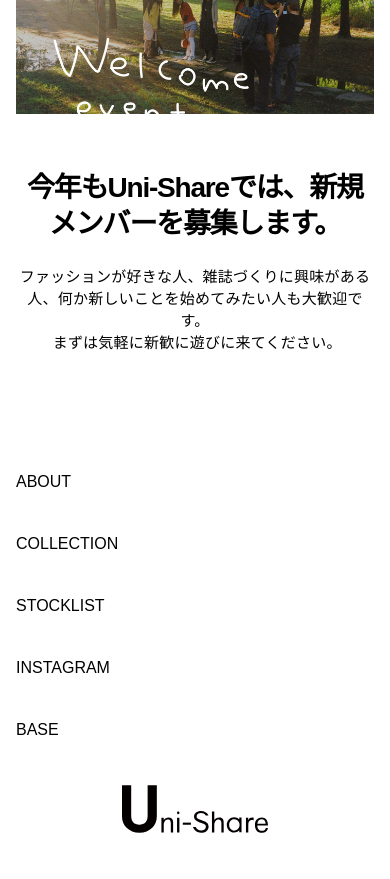
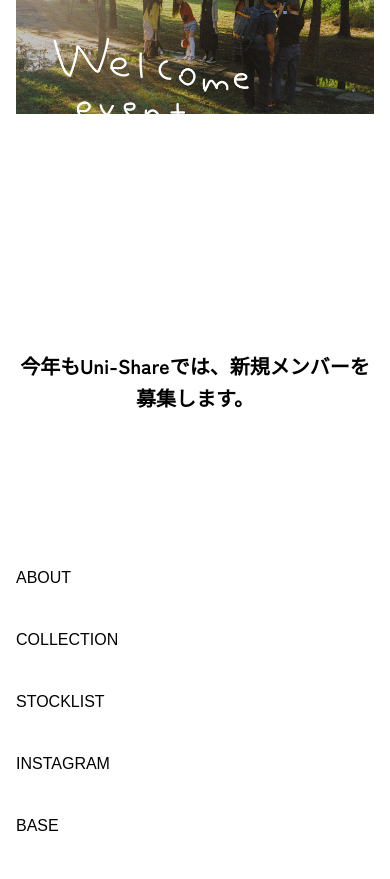
Before and after one commit to luyichan/uni-share, a Next.js app: page / in a window 390 px wide. Shown: the part 2420-3299 px from the top of the page. Built offline with nearby package versions, Linux system fonts and the light colour scheme.

Commit message:
collection page update
new design 5/6

```diff
--- a/app/globals.css
+++ b/app/globals.css
@@ -265,64 +265,41 @@
 
 .site-news {
   width: 100%;
-  display: flex;
-  flex-direction: column;
-  align-items: flex-start;
-  justify-content: center;
+  height: 536px;
+  position: relative;
+  overflow: hidden;
 }
 
 .site-news__inner {
   width: 100%;
-  max-width: 1440px;
-  padding: 56px 24px;
-  display: flex;
-  flex-direction: column;
-  align-items: center;
-  justify-content: center;
+  height: 536px;
+  position: relative;
 }
 
 .site-news__content {
-  width: 100%;
-  max-width: 1024px;
-  display: flex;
-  flex-direction: column;
-  align-items: center;
-  justify-content: center;
+  width: min(1133px, calc(100% - 306px));
+  height: 180px;
+  position: absolute;
+  top: 336px;
+  left: 50%;
+  transform: translateX(-50%);
 }
 
 .site-news__copy {
   width: 100%;
-  max-width: 1024px;
-  display: flex;
-  flex-direction: column;
-  gap: 24px;
-  align-items: flex-start;
 }
 
 .site-news__title {
-  margin: 0;
-  width: 100%;
-  min-height: 40px;
-  font-family: "Hiragino Kaku Gothic ProN", "Hiragino Sans", sans-serif;
-  font-size: 32px;
-  font-weight: 600;
+  margin: 0 auto;
+  width: min(1121px, 100%);
+  font-family: var(--font-zen-kaku), "Hiragino Kaku Gothic ProN",
+    "Hiragino Sans", sans-serif;
+  font-size: 24px;
+  font-weight: 700;
   line-height: 40px;
-  letter-spacing: -1.6px;
+  letter-spacing: 0;
   font-style: normal;
   text-align: center;
-}
-
-.site-news__text {
-  margin: 0;
-  width: 100%;
-  font-family: "Hiragino Kaku Gothic ProN", "Hiragino Sans", sans-serif;
-  font-size: 16px;
-  font-weight: 300;
-  line-height: 24px;
-  letter-spacing: 0.32px;
-  font-style: normal;
-  text-align: center;
-  white-space: pre-wrap;
 }
 
 .about-page {
@@ -534,21 +511,21 @@
   width: 100%;
 }
 
-.collection-wall,
-.collection-backnumber {
+.collection-wall {
   width: 100%;
 }
 
 .collection-wall {
+  min-height: 2902px;
   padding: 56px 24px;
   display: flex;
   justify-content: center;
-  box-shadow: 0 4px 4px rgba(214, 214, 214, 0.25);
 }
 
 .collection-wall__inner {
   width: 100%;
   max-width: 1440px;
+  position: relative;
 }
 
 .collection-wall__grid {
@@ -573,30 +550,17 @@
   display: block;
 }
 
-.collection-backnumber {
-  padding: 56px 24px;
-  display: flex;
-  align-items: center;
-  justify-content: center;
-  background: #fff;
+.collection-video-block {
+  width: min(1063px, 100%);
+  aspect-ratio: 1063 / 850;
+  position: absolute;
+  top: 1940px;
+  left: 50%;
+  transform: translateX(-50%);
+  overflow: hidden;
 }
 
-.collection-backnumber__inner {
-  width: 100%;
-  display: flex;
-  justify-content: center;
-}
-
-.collection-backnumber__card {
-  width: 448px;
-  height: 725px;
-  max-width: 448px;
-  box-shadow: 0 4px 4px rgba(214, 214, 214, 0.25);
-  position: relative;
-  flex: 0 0 auto;
-}
-
-.collection-backnumber__card img {
+.collection-video-block__video {
   width: 100%;
   height: 100%;
   object-fit: cover;
@@ -855,10 +819,22 @@
 }
 
 @media (max-width: 1080px) {
+  .collection-wall {
+    min-height: 0;
+  }
+
   .collection-wall__grid {
     grid-template-columns: repeat(3, minmax(0, 1fr));
     column-gap: 56px;
     row-gap: 40px;
+  }
+
+  .collection-video-block {
+    position: relative;
+    top: auto;
+    left: auto;
+    transform: none;
+    margin: 112px auto 0;
   }
 
   .site-nav {
@@ -913,11 +889,6 @@
     height: auto;
     max-height: none;
     aspect-ratio: 1392 / 773;
-  }
-
-  .site-news__inner {
-    padding-top: 48px;
-    padding-bottom: 48px;
   }
 
   .about-intro {
@@ -1054,6 +1025,10 @@
     padding: 40px 24px;
   }
 
+  .collection-video-block {
+    margin: 96px auto 0;
+  }
+
   .collection-wall__grid {
     grid-template-columns: repeat(2, minmax(0, 1fr));
     column-gap: 24px;
@@ -1111,8 +1086,18 @@
     aspect-ratio: 1392 / 773;
   }
 
+  .site-news {
+    height: 360px;
+  }
+
   .site-news__inner {
-    padding: 40px 16px;
+    height: 360px;
+  }
+
+  .site-news__content {
+    width: calc(100% - 32px);
+    height: 120px;
+    top: 220px;
   }
 
   .home-title {
@@ -1137,15 +1122,8 @@
   }
 
   .site-news__title {
-    font-size: 28px;
-    line-height: 36px;
-    letter-spacing: -1.2px;
-  }
-
-  .site-news__text {
-    font-size: 15px;
-    line-height: 22px;
-    letter-spacing: 0.24px;
+    font-size: 20px;
+    line-height: 32px;
   }
 
   .about-intro {
--- a/app/layout.tsx
+++ b/app/layout.tsx
@@ -1,10 +1,16 @@
 import type { Metadata } from "next";
-import { Instrument_Sans } from "next/font/google";
+import { Instrument_Sans, Zen_Kaku_Gothic_New } from "next/font/google";
 import "./globals.css";
 
 const instrumentSans = Instrument_Sans({
   subsets: ["latin"],
   variable: "--font-instrument",
+});
+
+const zenKakuGothicNew = Zen_Kaku_Gothic_New({
+  subsets: ["latin"],
+  weight: ["300", "400", "500", "700"],
+  variable: "--font-zen-kaku",
 });
 
 export const metadata: Metadata = {
@@ -23,7 +29,9 @@
 }>) {
   return (
     <html lang="ja">
-      <body className={instrumentSans.variable}>{children}</body>
+      <body className={`${instrumentSans.variable} ${zenKakuGothicNew.variable}`}>
+        {children}
+      </body>
     </html>
   );
 }
--- a/components/site-shell.tsx
+++ b/components/site-shell.tsx
@@ -61,19 +61,14 @@
   return (
     <section
       className={["site-news", className].filter(Boolean).join(" ")}
-      data-node-id="41:73"
+      data-node-id="363:416"
       data-name="News Block"
     >
-      <div className="site-news__inner" data-node-id="2009:453">
-        <div className="site-news__content" data-node-id="2009:454">
-          <div className="site-news__copy" data-node-id="2009:457">
-            <p className="site-news__title" data-node-id="2009:458">
+      <div className="site-news__inner" data-node-id="I363:416;41:65">
+        <div className="site-news__content" data-node-id="I363:416;41:65;41:56">
+          <div className="site-news__copy">
+            <p className="site-news__title" data-node-id="I363:416;41:65;15:41">
               今年もUni-Shareでは、新規メンバーを募集します。
-            </p>
-            <p className="site-news__text" data-node-id="2009:459">
-              ファッションが好きな人、雑誌づくりに興味がある人、何か新しいことを始めてみたい人も大歓迎です。
-              <br />
-              {" まずは気軽に新歓に遊びに来てください。"}
             </p>
           </div>
         </div>
```
Also changed, not shown: app/collection/page.tsx (+22 -22 lines), 1 other file (tests, documents, lock files or other folders).
